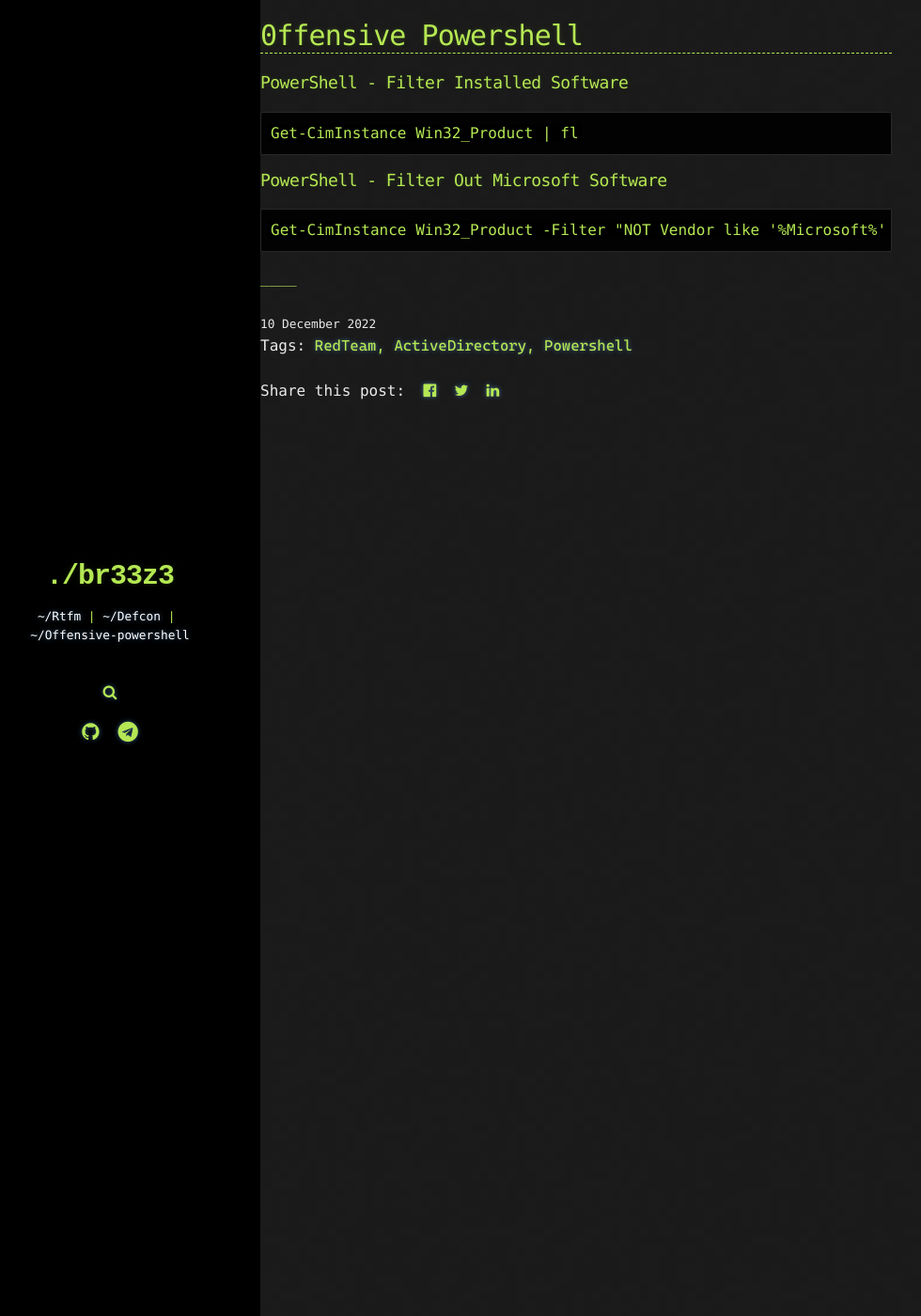
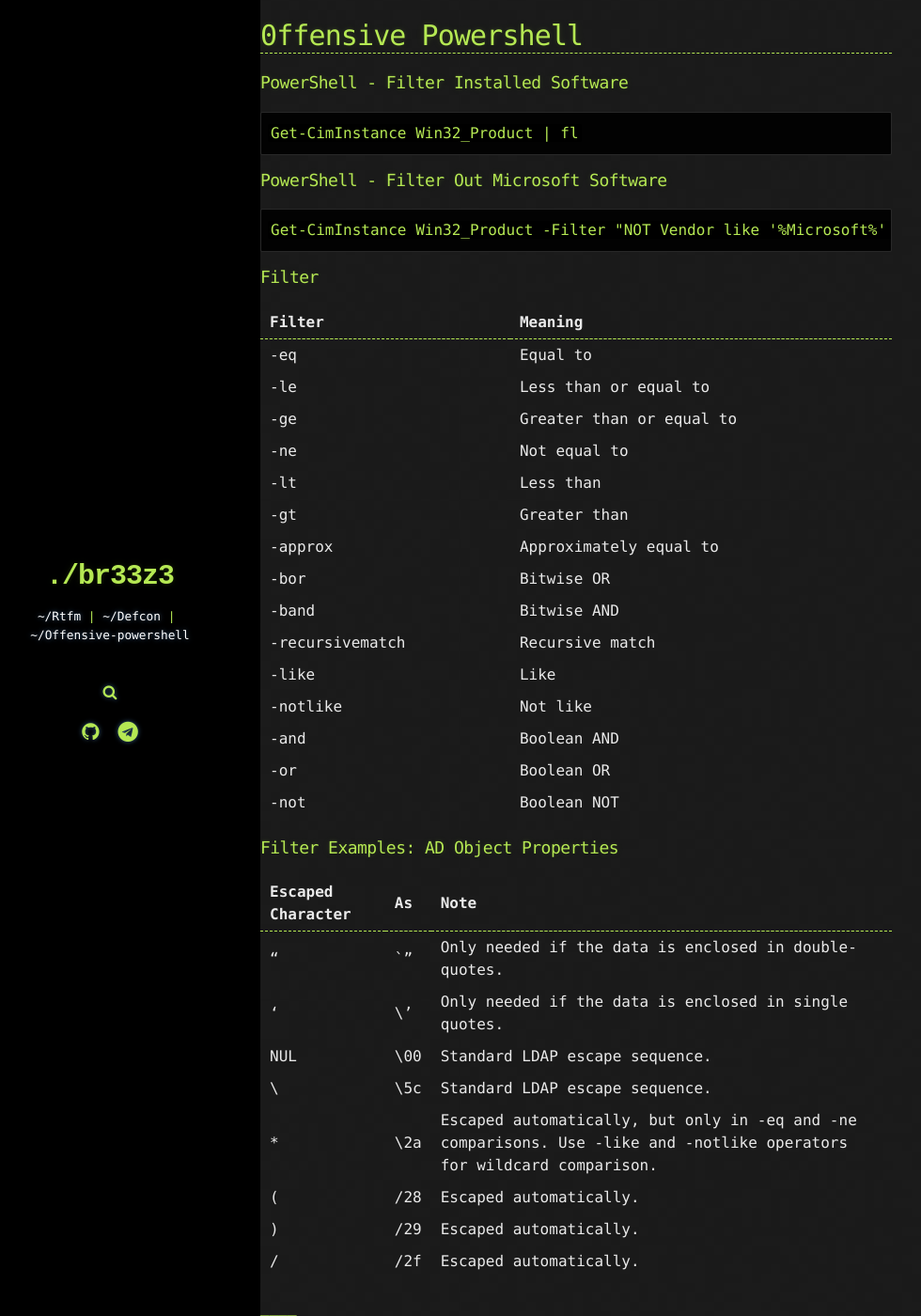
Before and after one commit to br33z3/br33z3.github.io, a Jekyll site: the page built from _pages/offensive-powershell.md, in a window 1280 px wide and 1400 px high. Shown: the whole window at 94% size, without its empty margins (43-1023 px from the left). Built offline with Jekyll 4.4.1, drawn with Linux system fonts in a browser that asks for light colours; comment, search, counter and statistics services are not loaded.

Commit message:
Update offensive-powershell.md

```diff
--- a/_pages/offensive-powershell.md
+++ b/_pages/offensive-powershell.md
@@ -15,3 +15,37 @@ date: 2022-12-10
 ### PowerShell - Filter Out Microsoft Software
 
     Get-CimInstance Win32_Product -Filter "NOT Vendor like '%Microsoft%'  "| fl
+
+### Filter
+
+| Filter          | Meaning                  |
+|-----------------|--------------------------|
+| -eq             | Equal to                 |
+| -le             | Less than or equal to    |
+| -ge             | Greater than or equal to |
+| -ne             | Not equal to             |
+| -lt             | Less than                |
+| -gt             | Greater than             |
+| -approx         | Approximately equal to   |
+| -bor            | Bitwise OR               |
+| -band           | Bitwise AND              |
+| -recursivematch | Recursive match          |
+| -like           | Like                     |
+| -notlike        | Not like                 |
+| -and            | Boolean AND              |
+| -or             | Boolean OR               |
+| -not            | Boolean NOT              |
+
+
+### Filter Examples: AD Object Properties
+
+| Escaped Character | As  | Note                                                                                                                  |
+|-------------------|-----|-----------------------------------------------------------------------------------------------------------------------|
+| “                 | `”  | Only needed if the data is enclosed in double-quotes.                                                                 |
+| ‘                 | \’  | Only needed if the data is enclosed in single quotes.                                                                 |
+| NUL               | \00 | Standard LDAP escape sequence.                                                                                        |
+| \                 | \5c | Standard LDAP escape sequence.                                                                                        |
+| *                 | \2a | Escaped automatically, but only in -eq and -ne comparisons. Use -like and -notlike operators for wildcard comparison. |
+| (                 | /28 | Escaped automatically.                                                                                                |
+| )                 | /29 | Escaped automatically.                                                                                                |
+| /                 | /2f | Escaped automatically.                                                                                                |
```
